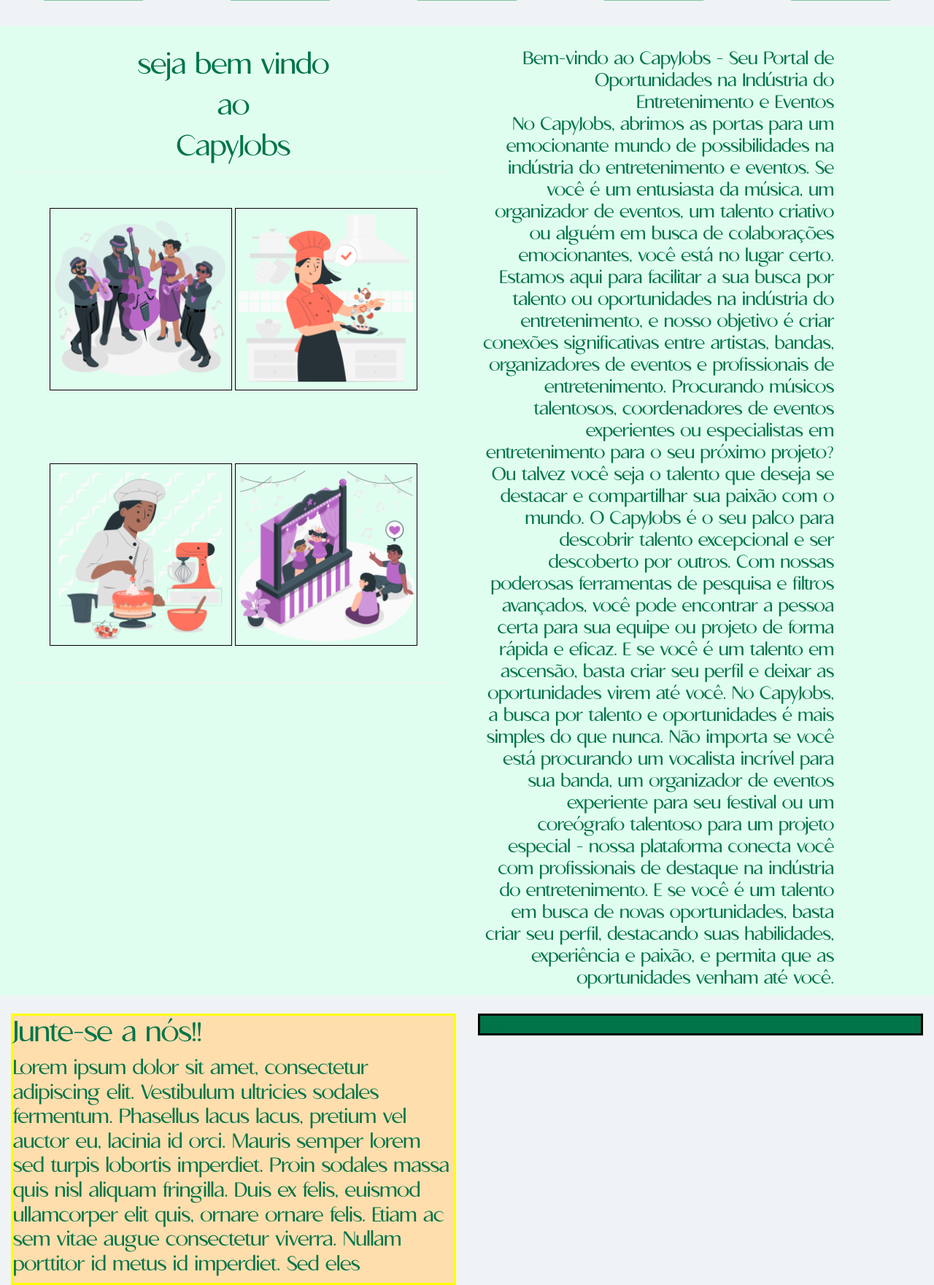
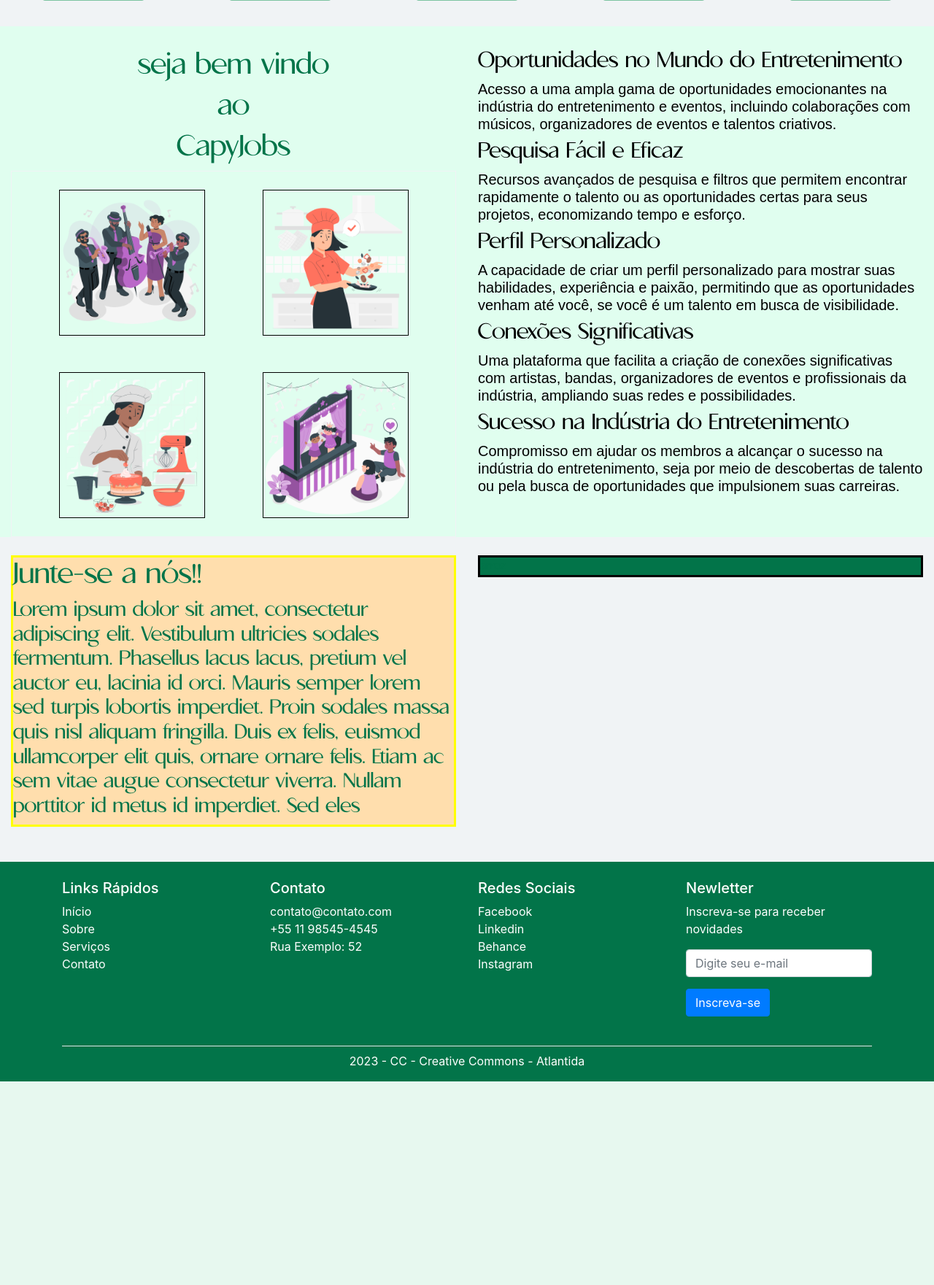
Before and after one commit to Gab0502/CapyJobs, a PHP site: page / in a window 1280 px wide. Shown: the part 766-2527 px from the top of the page at 73% size. After the commit the page ends 2248 px from the top, so only its background shows below. Run offline with PHP 8.4, Linux system fonts and the light colour scheme.

Commit message:
index update

```diff
--- a/index.html
+++ b/index.html
@@ -100,7 +100,7 @@
     <section>
       <div class="container-fluid bullet-points">
         <div class="row">
-          <div class="col-xl-6 fonteIndex">
+          <div class="col-xl-6">
             <div class="texto divisao">
               <h1 class="fonteIndex centrarAo">
                 seja bem vindo
@@ -133,28 +133,22 @@
           </div>
           <div class="col-xl-6 fonteIndex">
             <div class="divisao">
-              <h1 class="paragrafo1">
-                Bem-vindo ao CapyJobs - Seu Portal de Oportunidades na Indústria do Entretenimento e Eventos
-                <br>
-                No CapyJobs, abrimos as portas para um emocionante mundo de possibilidades na indústria do
-                entretenimento e eventos. Se você é um entusiasta da música, um organizador de eventos, um talento
-                criativo ou alguém em busca de colaborações emocionantes, você está no lugar certo. Estamos aqui para
-                facilitar a sua busca por talento ou oportunidades na indústria do entretenimento, e nosso objetivo é
-                criar conexões significativas entre artistas, bandas, organizadores de eventos e profissionais de
-                entretenimento.
-                Procurando músicos talentosos, coordenadores de eventos experientes ou especialistas em entretenimento
-                para o seu próximo projeto? Ou talvez você seja o talento que deseja se destacar e compartilhar sua
-                paixão com o mundo. O CapyJobs é o seu palco para descobrir talento excepcional e ser descoberto por
-                outros. Com nossas poderosas ferramentas de pesquisa e filtros avançados, você pode encontrar a pessoa
-                certa para sua equipe ou projeto de forma rápida e eficaz. E se você é um talento em ascensão, basta
-                criar seu perfil e deixar as oportunidades virem até você.
-                No CapyJobs, a busca por talento e oportunidades é mais simples do que nunca. Não importa se você está
-                procurando um vocalista incrível para sua banda, um organizador de eventos experiente para seu festival
-                ou um coreógrafo talentoso para um projeto especial - nossa plataforma conecta você com profissionais de
-                destaque na indústria do entretenimento. E se você é um talento em busca de novas oportunidades, basta
-                criar seu perfil, destacando suas habilidades, experiência e paixão, e permita que as oportunidades
-                venham até você.
-              </h1>
+              <h2>Oportunidades no Mundo do Entretenimento</h2>
+
+              <h3>Acesso a uma ampla gama de oportunidades emocionantes na indústria do entretenimento e eventos, incluindo colaborações com músicos, organizadores de eventos e talentos criativos.</h3>
+              <h2>Pesquisa Fácil e Eficaz</h2>
+
+              <h3>Recursos avançados de pesquisa e filtros que permitem encontrar rapidamente o talento ou as oportunidades certas para seus projetos, economizando tempo e esforço.</h3>
+              <h2>Perfil Personalizado</h2>
+
+              <h3>A capacidade de criar um perfil personalizado para mostrar suas habilidades, experiência e paixão, permitindo que as oportunidades venham até você, se você é um talento em busca de visibilidade.</h3>
+              <h2>Conexões Significativas</h2>
+
+              <h3>Uma plataforma que facilita a criação de conexões significativas com artistas, bandas, organizadores de eventos e profissionais da indústria, ampliando suas redes e possibilidades.</h3>
+              <h2>Sucesso na Indústria do Entretenimento</h2>
+
+              <h3>Compromisso em ajudar os membros a alcançar o sucesso na indústria do entretenimento, seja por meio de descobertas de talento ou pela busca de oportunidades que impulsionem suas carreiras.</h3>
+
             </div>
           </div>
 
@@ -182,9 +176,56 @@
     </section>
   </main>
 
-  <footer>
-
-  </footer>
+  <footer class="bg-verdeEscuro text-white pt-4 mt-5">
+    <div class="container">
+        <div class="row">
+            <!-- Coluna 1 -->
+            <div class="col-md-3 mb-4">
+                <h5>Links Rápidos</h5>
+                <ul class="list-unstyled">
+                    <li><a href="#" class="text-white">Início</a></li>
+                    <li><a href="#" class="text-white">Sobre</a></li>
+                    <li><a href="#" class="text-white">Serviços</a></li>
+                    <li><a href="#" class="text-white">Contato</a></li>
+                </ul>
+            </div>
+            <!-- Coluna 2 -->
+            <div class="col-md-3 mb-4">
+                <h5>Contato</h5>
+                <ul class="list-unstyled">
+                    <li><a href="#" class="text-white">contato@contato.com</a></li>
+                    <li><a href="#" class="text-white">+55 11 98545-4545</a></li>
+                    <li><a href="#" class="text-white">Rua Exemplo: 52</a></li>
+                </ul>
+            </div>
+            <!-- Coluna 3 -->
+            <div class="col-md-3 mb-4">
+                <h5>Redes Sociais</h5>
+                <ul class="list-unstyled">
+                    <li><a href="#" class="text-white">Facebook</a></li>
+                    <li><a href="#" class="text-white">Linkedin</a></li>
+                    <li><a href="#" class="text-white">Behance</a></li>
+                    <li><a href="#" class="text-white">Instagram</a></li>
+                </ul>
+            </div>
+            <!-- Coluna 4 -->
+            <div class="col-md-3 mb-4">
+                <h5>Newletter</h5>
+                <p class="text-white">Inscreva-se para receber novidades</p>
+                <form>
+                    <div class="form-group">
+                        <input type="email" class="form-control" placeholder="Digite seu e-mail">
+                    </div>
+                    <button type="submit" class="btn btn-primary">Inscreva-se</button>
+                </form>
+            </div>
+        </div>
+        <hr class="bg-white mb-2">
+        <div class="row d-flex justify-content-center ">
+            <p class="text-white">2023 - CC - Creative Commons - Atlantida</p>
+        </div>
+    </div>
+</footer>
   <script src="https://code.jquery.com/jquery-3.3.1.slim.min.js"
     integrity="sha384-q8i/X+965DzO0rT7abK41JStQIAqVgRVzpbzo5smXKp4YfRvH+8abtTE1Pi6jizo"
     crossorigin="anonymous"></script>
--- a/style.css
+++ b/style.css
@@ -75,10 +75,16 @@
 }
 
 .divisao {
-    float: left;
-    width: 100%;
     margin-top: 5%;
-
+}
+.divisao h2{
+    color: black;
+    font-size: 30px;
+}
+.divisao h3{
+    font-family: Arial, Helvetica, sans-serif;
+    color: black;
+    font-size: 20px;
 }
 .banner{
     background-image: url(/images/banner.png);
@@ -112,13 +118,6 @@
     justify-content: space-around;
     display: block;
     padding: 15px;
-}
-
-.caixaVerde {
-
-    width: 10px;
-    align-items: center;
-
 }
 
 .form-pesquisa{
@@ -193,7 +192,7 @@
 }
 
 .box img {
-    width: 250px;
+    width: 200px;
     border: 0.1px solid black;
 
 }
@@ -202,7 +201,7 @@
     display: flex;
     justify-content: space-around;
     flex-wrap: wrap;
-    margin: 50px;
+    margin: 25px;
 }
 .arroz{
     border: solid black;
```
